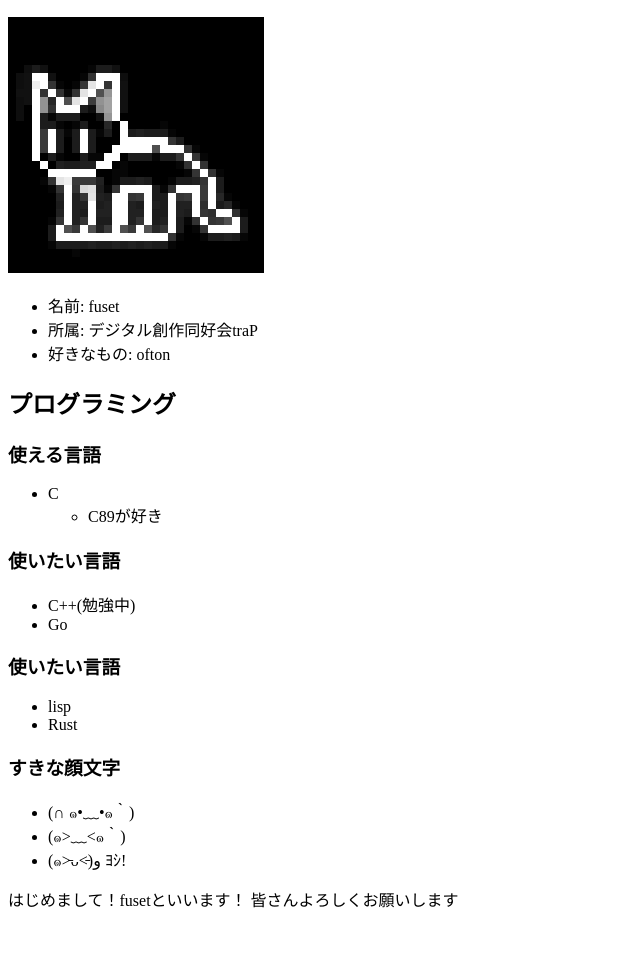
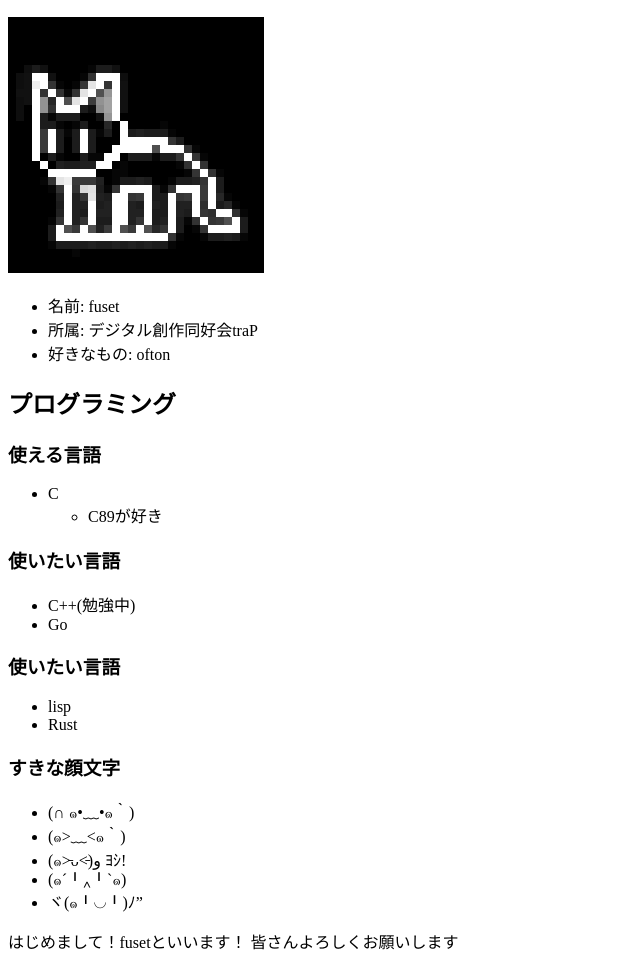
Before and after one commit to aacco/test, a plain HTML site: page index.html in a window 1280 px wide. Shown: the part 127-1096 px from the top of the page, without its empty margins (0-640 px from the left). Before the commit the page ends 1054 px from the top, so only its background shows below. Drawn offline with Linux system fonts and the light colour scheme.

Commit message:
add 2 kaomoji

```diff
--- a/index.html
+++ b/index.html
@@ -41,6 +41,8 @@
       <li>(∩ ๑•﹏•๑｀)</li>
       <li>(๑>﹏<๑｀)</li>
       <li>(๑˃̵ᴗ˂̵)و ﾖｼ!</li>
+      <li>(๑´╹‸╹`๑)</li>
+      <li>ヾ(๑╹◡╹)ﾉ”</li>
     </ul>
   </div>
   <p>
```
